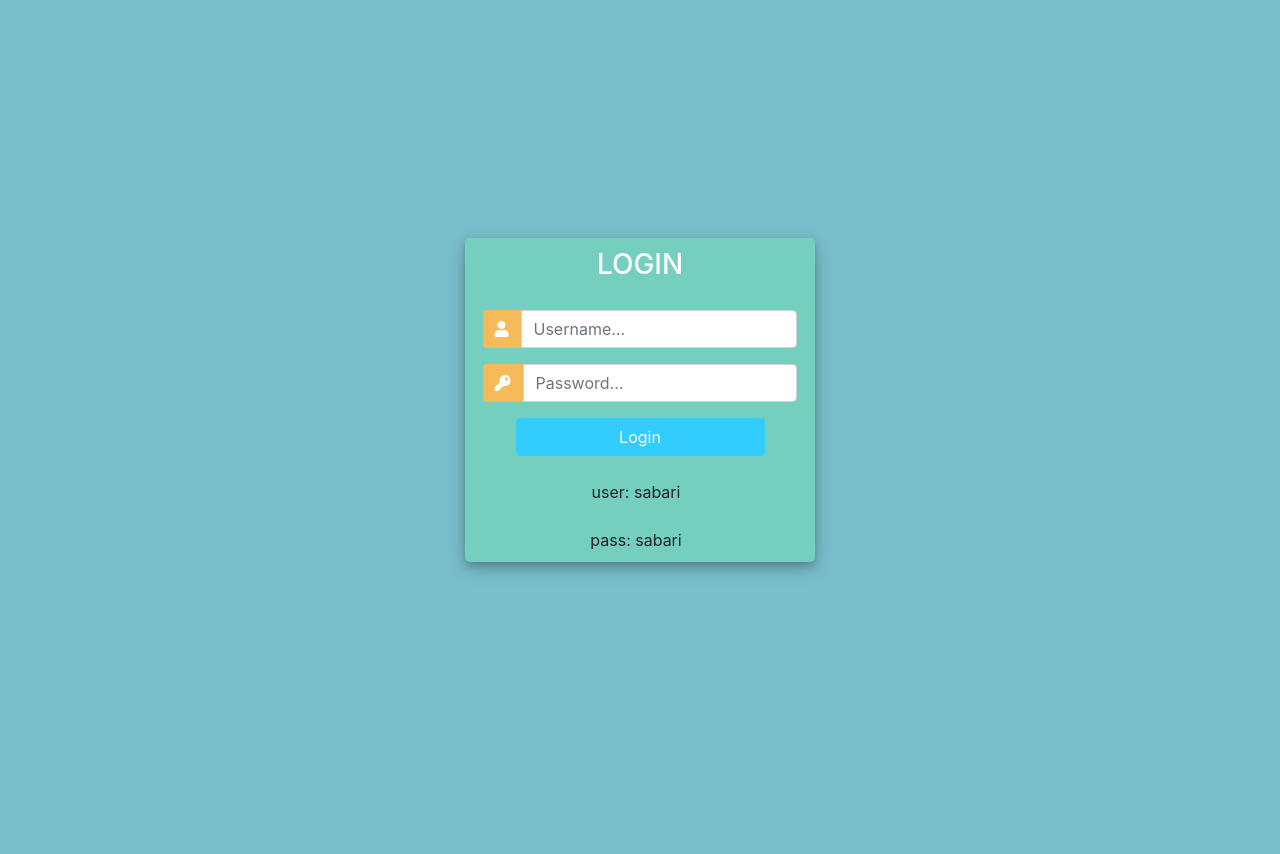
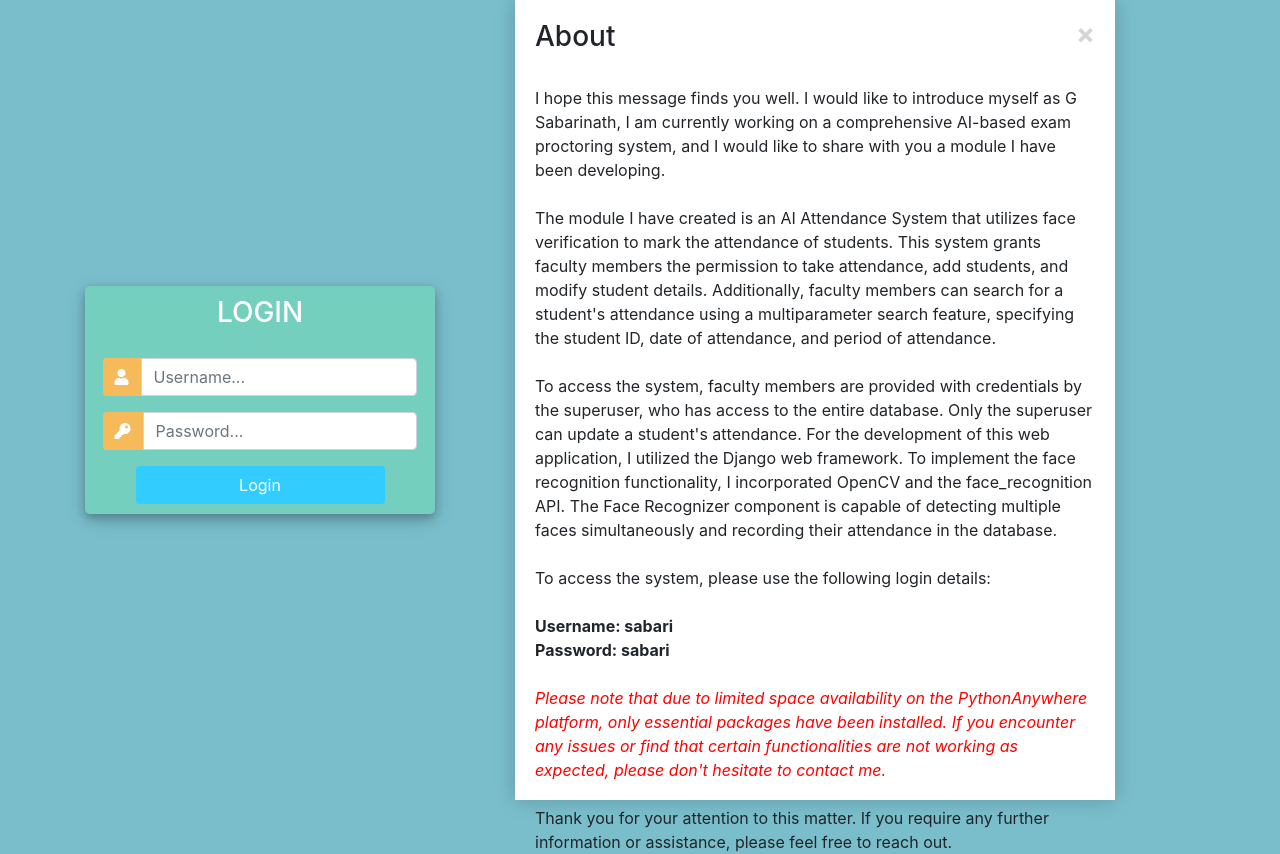
Before and after one commit to gsabarinath02/Attandance-system-AI, a Django app: page /login/ in a window 1280 px wide. Before the commit the page ends 800 px from the top, so only its background shows below. Run offline with Django 3.2, Linux system fonts and the light colour scheme; some libraries are stand-ins or nearby versions.

Commit message:
added doccumentation

```diff
--- a/attendence_sys/templates/attendence_sys/login.html
+++ b/attendence_sys/templates/attendence_sys/login.html
@@ -73,6 +73,32 @@
 			padding: 10px;
 			margin-top: 10px;
 		}
+
+		/* Box Styles */
+.box {
+    width: 600px;
+	/* height: 800px; */
+    margin: 0 auto;
+    padding: 20px;
+    background-color: white;
+    box-shadow: 0 0 20px rgba(0, 0, 0, 0.2);
+	align-self: auto;
+}
+
+/* Close Button Style */
+.close {
+    color: #aaa;
+    float: right;
+    font-size: 28px;
+    font-weight: bold;
+    cursor: pointer;
+}
+
+.close:hover,
+.close:focus {
+    color: black;
+    text-decoration: none;
+}
 	</style>
 
 </head>
@@ -81,8 +107,6 @@
 		<div class="d-flex justify-content-center h-100">
 			<div class="user_card">
 				<div class="d-flex justify-content-center">
-
-
 					<h3 id="form-title">LOGIN</h3>
 				</div>
 				<div class="d-flex justify-content-center form_container">
@@ -111,24 +135,66 @@
 
 				</div>
 
-				{% for message in messages %}
-					<p id="messages">{{message}}</p>
-				{% endfor %}
+			</div>
+										<div class="box">
+											<span class="close">&times;</span>
+											<h3>About</h3>
+											<p>
+												<br>
+												I hope this message finds you well. I would like to introduce myself as G Sabarinath, I am currently working on
+												a comprehensive AI-based exam proctoring system, and I
+												would like to share with you a module I have been developing.
+												<br>
+												<br>
+												The module I have created is an AI Attendance System that utilizes face verification to mark the attendance of
+												students. This system grants faculty members the permission to take attendance, add students, and modify student
+												details. Additionally, faculty members can search for a student's attendance using a multiparameter search
+												feature, specifying the student ID, date of attendance, and period of attendance.
+												<br>
+												<br>
+												To access the system, faculty members are provided with credentials by the superuser, who has access to the
+												entire database. Only the superuser can update a student's attendance. For the development of this web
+												application, I utilized the Django web framework. To implement the face recognition functionality, I
+												incorporated OpenCV and the face_recognition API. The Face Recognizer component is capable of detecting multiple
+												faces simultaneously and recording their attendance in the database.
+												<br>
+												<br>
+												To access the system, please use the following login details:
+												<br>
+												<br>
+												<b>Username: sabari</b>
+												<br>
+												<b>Password: sabari</b>
+												<br>
+												<br>
+												<i style="color:red">Please note that due to limited space availability on the PythonAnywhere platform,
+													only essential packages have been installed. If you encounter any issues or find that certain
+													functionalities are not working as expected, please don't hesitate to contact me.</i>
+												<br>
+												<br>
+												Thank you for your attention to this matter. If you require any further information or assistance, please feel
+												free to reach out.
+											</p>
+										</div>
+		</div>
+		</div>
 
-				<div class="mt-4">
-					<div class="d-flex justify-content-center links">
-						user: sabari <a href="" class="ml-2"></a>
-					</div>
-				</div>
 
-								<div class="mt-4">
-									<div class="d-flex justify-content-center links">
-										pass: sabari<a href="" class="ml-2"></a>
-									</div>
-								</div>
-			</div>
-		</div>
-	</div>
+			<script>
+				// Get the box element
+				var box = document.querySelector(".box");
+
+				// Get the close button element
+				var closeBtn = document.querySelector(".close");
+
+				// When the user clicks the close button, hide the box
+				closeBtn.onclick = function () {
+					box.style.display = "none";
+				}
+
+			</script>
+
+
 </body>
 
 </html>
```
Also changed, not shown: db.sqlite3.
